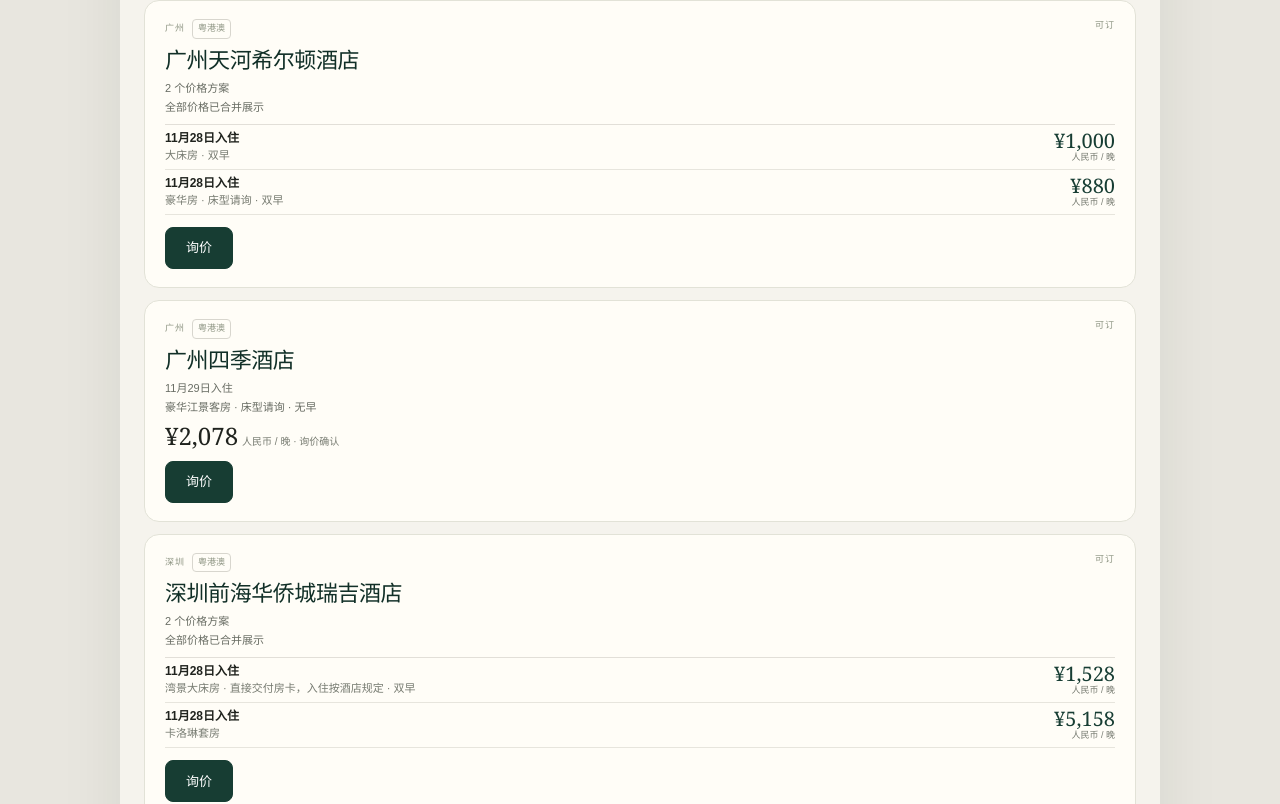
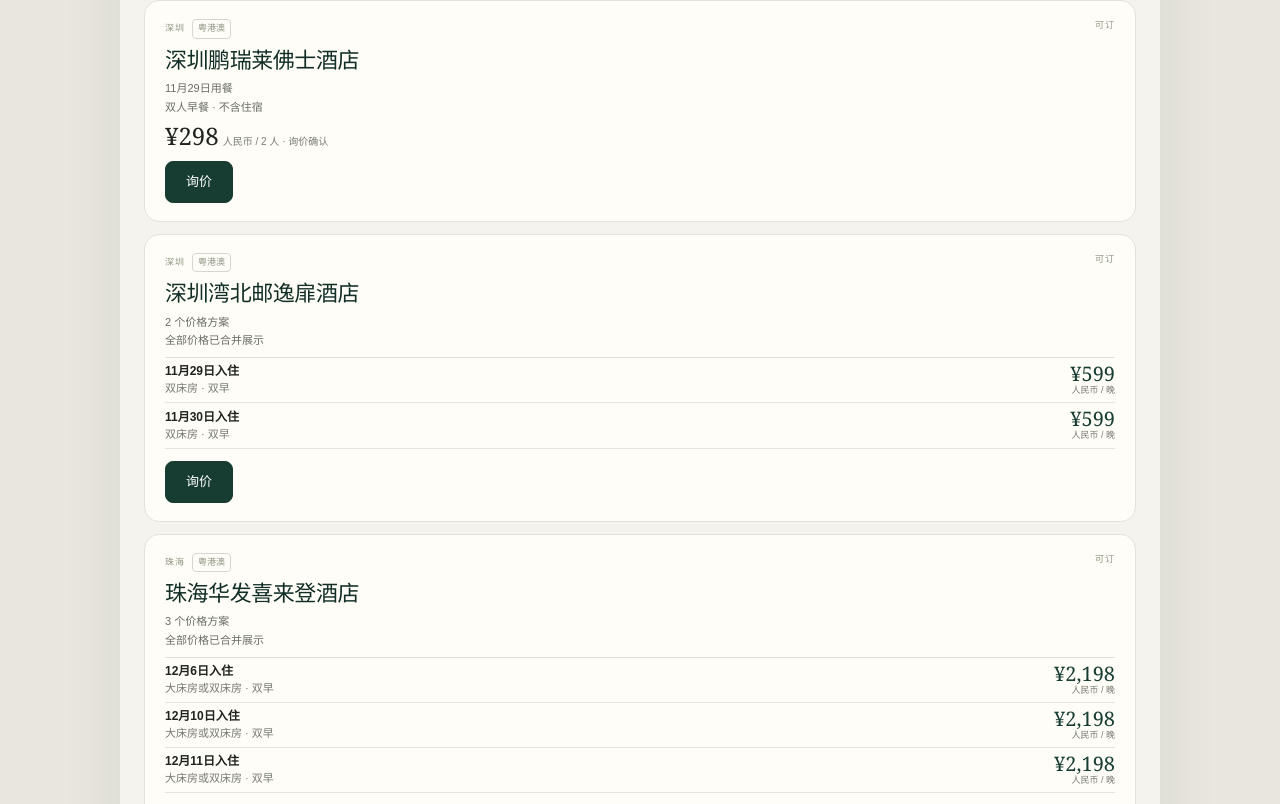
Before and after one commit to rachelzhao1202-blip/voyage-travel, a Next.js app: page / in a window 1280 px wide. Shown: the part 716-1520 px from the top of the page. Built offline with nearby package versions, Linux system fonts and the light colour scheme.

Commit message:
Publish approved Shenzhen breakfast and room offers, Zhuhai dates, and verified Guangzhou Park Hyatt two-night package

```diff
--- a/data/hotels.ts
+++ b/data/hotels.ts
@@ -62,6 +62,123 @@ export function formatAvailableHotelDates(dates: string[], today: string): strin
 // 仅收录用户明确说“加入主页特价”的房源；其他资料保留在内部清单。
 // 有截止日的项目会在日期过后自动从首页隐藏。
 export const hotelOffers: HotelOffer[] = [
+  {
+    "city": "深圳",
+    "cityEnglish": "SHENZHEN",
+    "hotel": "深圳鹏瑞莱佛士酒店",
+    "englishName": "RAFFLES SHENZHEN",
+    "id": "sz-raffles-breakfast-2026-11-29",
+    "region": "粤港澳",
+    "homepage": true,
+    "room": "双人早餐 · 不含住宿",
+    "price": "298",
+    "priceUnit": "人民币 / 2 人",
+    "status": "available",
+    "dateLabel": "11月29日用餐",
+    "expiresOn": "2026-11-29"
+  },
+  {
+    "city": "深圳",
+    "cityEnglish": "SHENZHEN",
+    "hotel": "深圳湾北邮逸扉酒店",
+    "englishName": "URCOVE SHENZHEN BAY ECO-TECH PARK",
+    "id": "sz-urcove-bay-twin-2026-11-29",
+    "region": "粤港澳",
+    "homepage": true,
+    "room": "双床房",
+    "price": "599",
+    "breakfast": "双早",
+    "priceUnit": "人民币 / 晚",
+    "status": "available",
+    "checkIn": "2026-11-29",
+    "checkOut": "2026-11-30",
+    "dateLabel": "11月29日入住"
+  },
+  {
+    "city": "深圳",
+    "cityEnglish": "SHENZHEN",
+    "hotel": "深圳湾北邮逸扉酒店",
+    "englishName": "URCOVE SHENZHEN BAY ECO-TECH PARK",
+    "id": "sz-urcove-bay-twin-2026-11-30",
+    "region": "粤港澳",
+    "homepage": true,
+    "room": "双床房",
+    "price": "599",
+    "breakfast": "双早",
+    "priceUnit": "人民币 / 晚",
+    "status": "available",
+    "checkIn": "2026-11-30",
+    "checkOut": "2026-12-01",
+    "dateLabel": "11月30日入住"
+  },
+  {
+    "city": "珠海",
+    "cityEnglish": "ZHUHAI",
+    "hotel": "珠海华发喜来登酒店",
+    "englishName": "SHERATON ZHUHAI HOTEL",
+    "id": "zhuhai-sheraton-2026-12-06",
+    "region": "粤港澳",
+    "homepage": true,
+    "room": "大床房或双床房",
+    "price": "2198",
+    "breakfast": "双早",
+    "priceUnit": "人民币 / 晚",
+    "status": "available",
+    "checkIn": "2026-12-06",
+    "checkOut": "2026-12-07",
+    "dateLabel": "12月6日入住"
+  },
+  {
+    "city": "珠海",
+    "cityEnglish": "ZHUHAI",
+    "hotel": "珠海华发喜来登酒店",
+    "englishName": "SHERATON ZHUHAI HOTEL",
+    "id": "zhuhai-sheraton-2026-12-10",
+    "region": "粤港澳",
+    "homepage": true,
+    "room": "大床房或双床房",
+    "price": "2198",
+    "breakfast": "双早",
+    "priceUnit": "人民币 / 晚",
+    "status": "available",
+    "checkIn": "2026-12-10",
+    "checkOut": "2026-12-11",
+    "dateLabel": "12月10日入住"
+  },
+  {
+    "city": "珠海",
+    "cityEnglish": "ZHUHAI",
+    "hotel": "珠海华发喜来登酒店",
+    "englishName": "SHERATON ZHUHAI HOTEL",
+    "id": "zhuhai-sheraton-2026-12-11",
+    "region": "粤港澳",
+    "homepage": true,
+    "room": "大床房或双床房",
+    "price": "2198",
+    "breakfast": "双早",
+    "priceUnit": "人民币 / 晚",
+    "status": "available",
+    "checkIn": "2026-12-11",
+    "checkOut": "2026-12-12",
+    "dateLabel": "12月11日入住"
+  },
+  {
+    "city": "广州",
+    "cityEnglish": "GUANGZHOU",
+    "hotel": "广州柏悦酒店",
+    "englishName": "PARK HYATT GUANGZHOU",
+    "id": "gz-park-hyatt-2026-11-29-package",
+    "region": "粤港澳",
+    "homepage": true,
+    "room": "城景大床房",
+    "price": "3358",
+    "breakfast": "双早",
+    "priceUnit": "人民币 / 2 晚",
+    "status": "available",
+    "checkIn": "2026-11-29",
+    "checkOut": "2026-12-01",
+    "dateLabel": "11月29日入住 · 12月1日退房 · 两晚连住"
+  },
   {
     "city": "广州",
     "cityEnglish": "GUANGZHOU",
```
